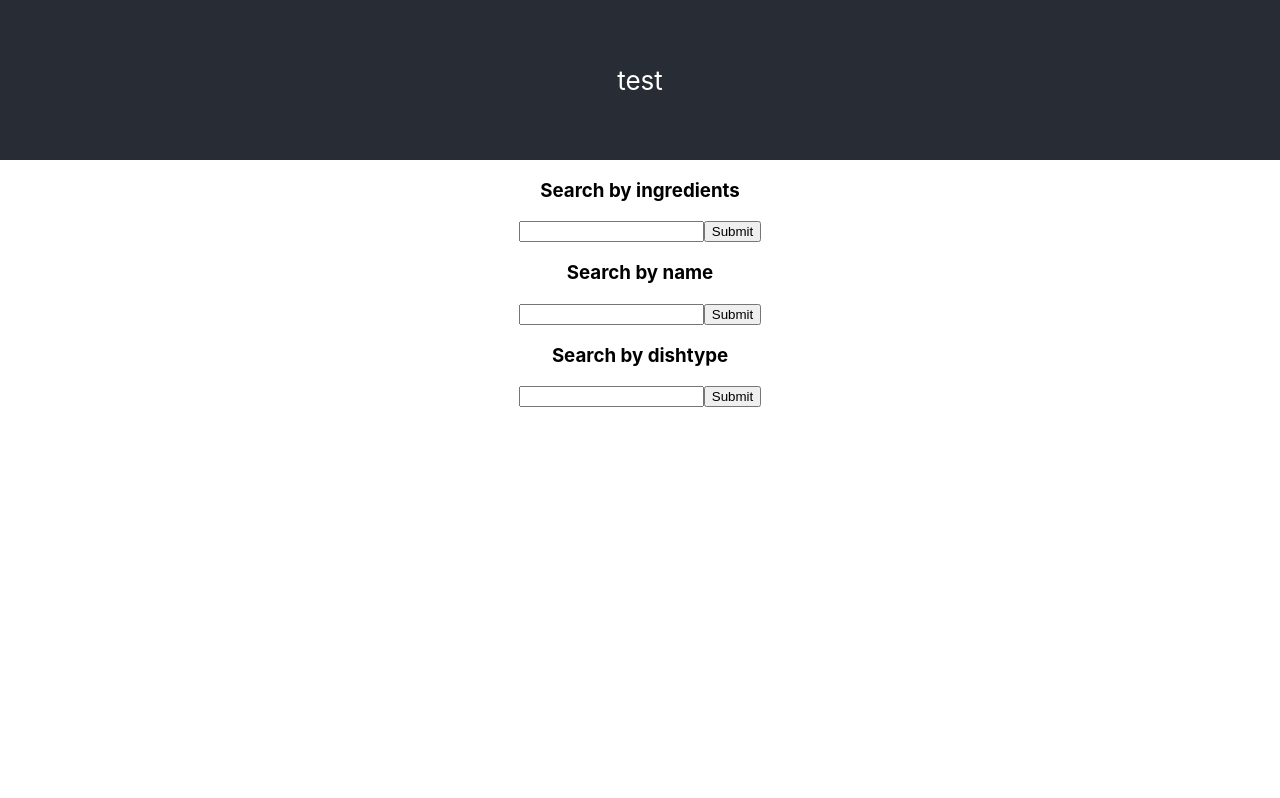
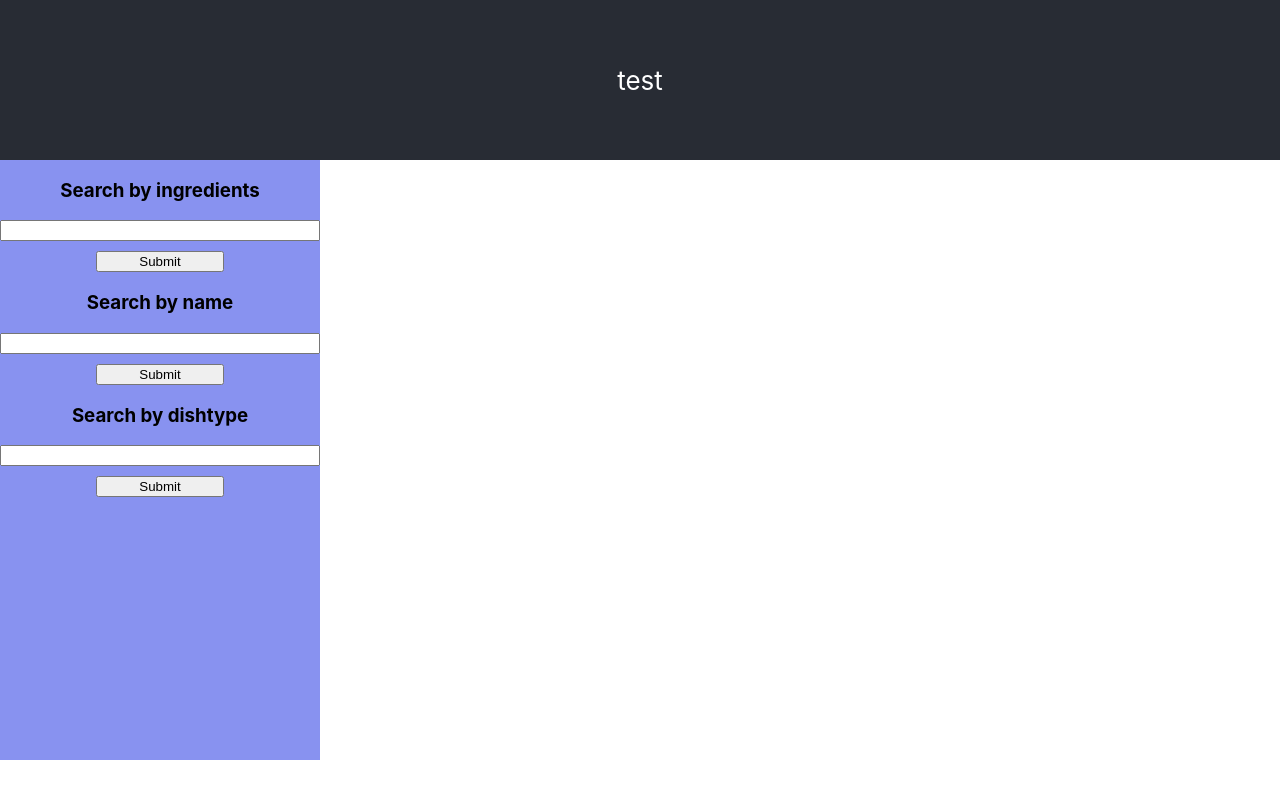
Before and after one commit to josh9345/mern-front-end, a React (Create React App) app in the folder mern-front-end/: page / in a window 1280 px wide. Built offline with nearby package versions, Linux system fonts and the light colour scheme.

Commit message:
search css

```diff
--- a/mern-front-end/src/App.css
+++ b/mern-front-end/src/App.css
@@ -2,16 +2,20 @@
   text-align: center;
 }
 
-/* .App-logo {
-  height: 40vmin;
-  pointer-events: none;
+.sideBar{
+  width: 25%;
+  height: 75vh;
+  display: flex;
+  justify-content: start;
+  flex-direction: column;
+  background: rgba(18, 38, 226, 0.5);
+
 }
-
-@media (prefers-reduced-motion: no-preference) {
-  .App-logo {
-    animation: App-logo-spin infinite 20s linear;
-  }
-} */
+.button{
+  width: 40%;
+  margin: 0 auto;
+  margin-top: 10px;
+}
 
 .App-header {
   background-color: #282c34;
--- a/mern-front-end/src/search.js
+++ b/mern-front-end/src/search.js
@@ -7,13 +7,13 @@ const search = () => {
             <form className='sideBar'>
                 <h3>Search by ingredients</h3>
                 <input type='input'></input>
-                <input type='submit'></input>
+                <input className='button' type='submit'></input>
                 <h3>Search by name</h3>
                 <input type='input'></input>
-                <input type='submit'></input>
+                <input className='button'  type='submit'></input>
                 <h3>Search by dishtype</h3>
                 <input type='input'></input>
-                <input type='submit'></input>
+                <input className='button'  type='submit'></input>
             </form>
 
         </div>
```
